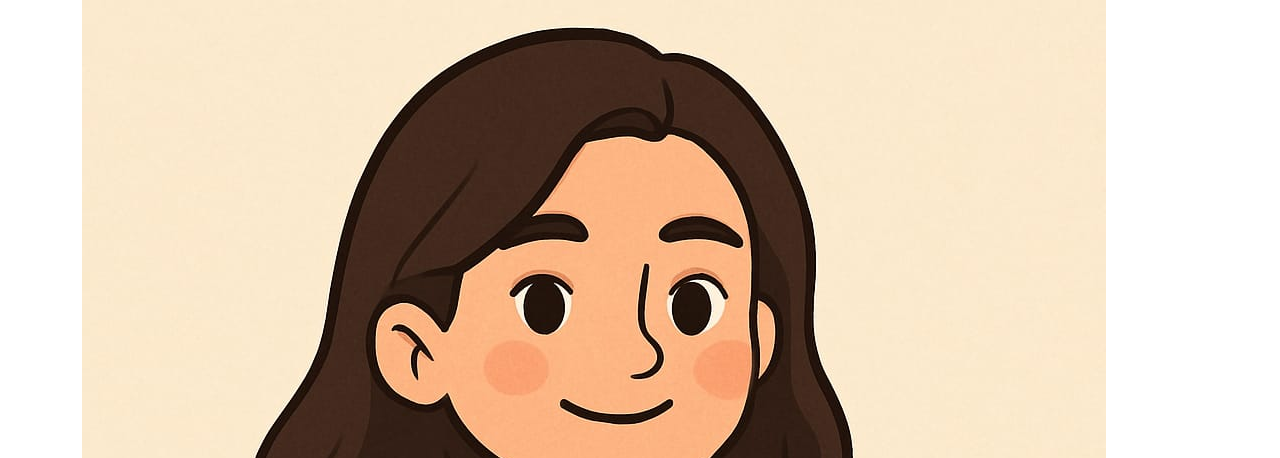
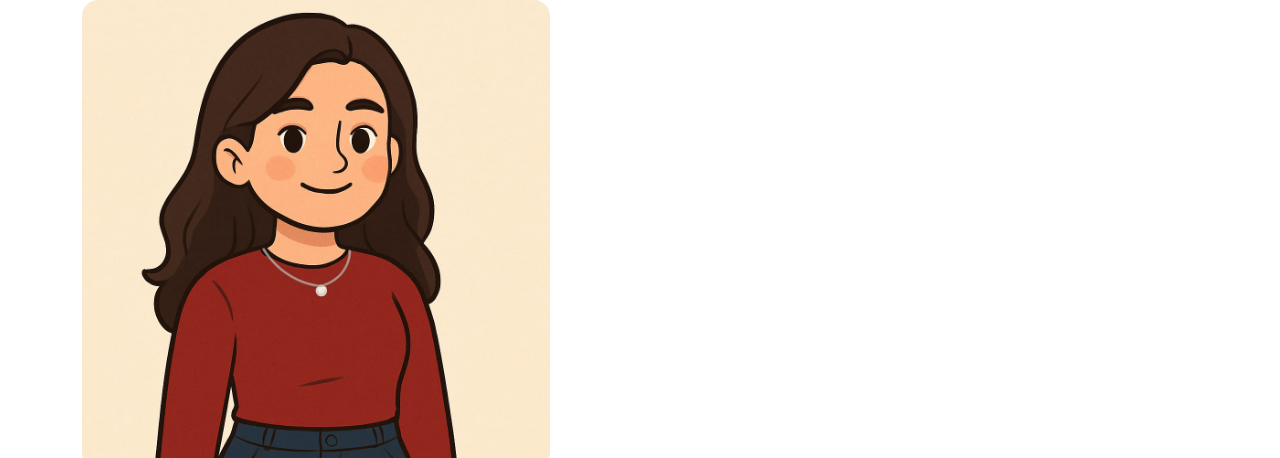
Before and after one commit to Ester-Loc/Meu-Portfolio, a plain HTML site: page index.html in a window 1280 px wide. Shown: the top 458 px of the page. Drawn offline with nearby package versions, Linux system fonts and the light colour scheme.

Commit message:
criando um header com classes
Alura - aula 4

```diff
--- a/index.html
+++ b/index.html
@@ -10,8 +10,8 @@
 </head>
 
 <body>
-    <header class="container">
-        <img src="ester.png.jpg" alt="foto Ester">
+    <header class="container text-start">
+        <img src="ester.png.jpg" alt="foto Ester" class="rounded-4" height="468" width="468" srcset="">
         <h1>Ester Locatelli</h1>
         <p>16 anos</p>
         <p>Estudo no Colégio Estadual Leonilda Papen</p>
```
